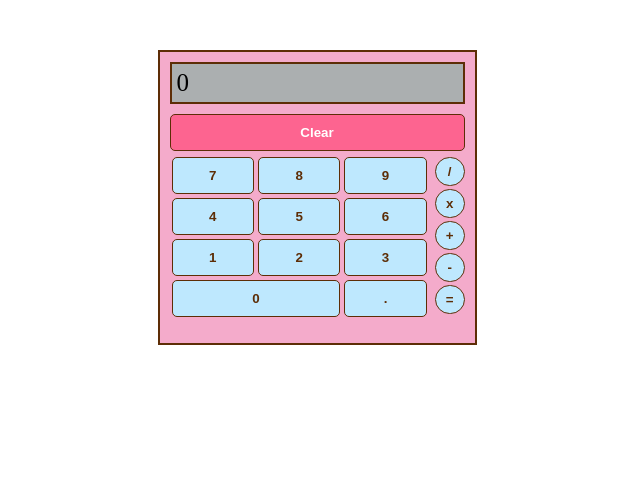
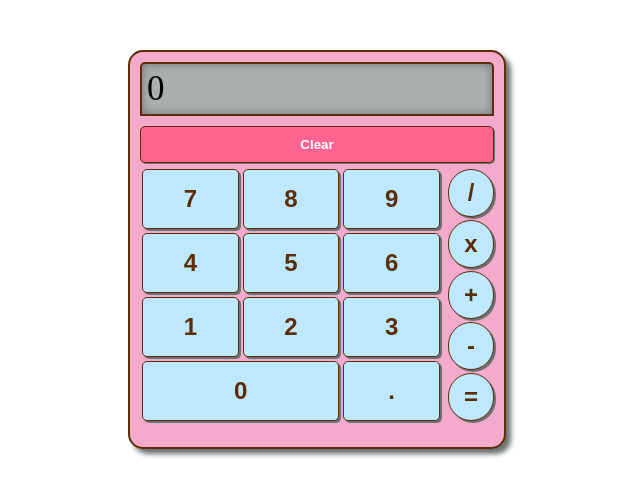
Before and after one commit to joojos/Week4, a plain HTML site: page index.html in a window 1280 px wide. Shown: the whole page, without its empty margins (323-963 px from the left). Drawn offline with Linux system fonts and the light colour scheme.

Commit message:
Update style.css

```diff
--- a/style.css
+++ b/style.css
@@ -9,18 +9,22 @@ body{
 .calculator{
     background-color: #F4ABCB;
     border: 2px solid #5D2D06;
+    border-radius: 15px;
     padding: 10px;
     margin-right: auto;
     margin-left: auto;
-    width: 25%;
+    width: 30%;
+    box-shadow: 5px 5px 5px #6D7172;
 }
 
 #displayview{
     background-color: #ABAFB0;
     color: black;
-    font-size: 25px;
+    border-radius: 5px 5px 0px 0px;
+    font-size: 35px;
     border: 2px solid #5D2D06;
     padding: 5px 0px 5px 5px;
+    box-shadow: inset 0 0 10px #6D7172;
 }
 
 #container{
@@ -44,6 +48,7 @@ nav button{
     padding: 10px 20px;
     cursor: pointer;
     width: 100%;
+    box-shadow: 1px 1px #6D7172;
 }
 
 .calbody{
@@ -58,12 +63,14 @@ nav button{
     background-color: #BEE8FE;
     border: 1px solid #5D2D06;
     color: #5D2D06;
+    font-size: 24px;
     font-weight: bolder;
     border-radius: 5px;
     text-align: center;
     margin: 2px;
     padding: 10px 10px;
     cursor: pointer;
+    box-shadow: 2px 2px #6D7172;
 }
 
 .operations{
@@ -77,9 +84,11 @@ nav button{
     background-color: #BEE8FE;
     border: 1px solid #5D2D06;
     color: #5D2D06;
+    font-size: 24px;
     font-weight: bolder;
     border-radius: 30px;
     text-align: center;
-    padding: 6px 10px;
+    padding: 9px 15px;
     cursor: pointer;
+    box-shadow: 2px 2px #6D7172;
 }
```
